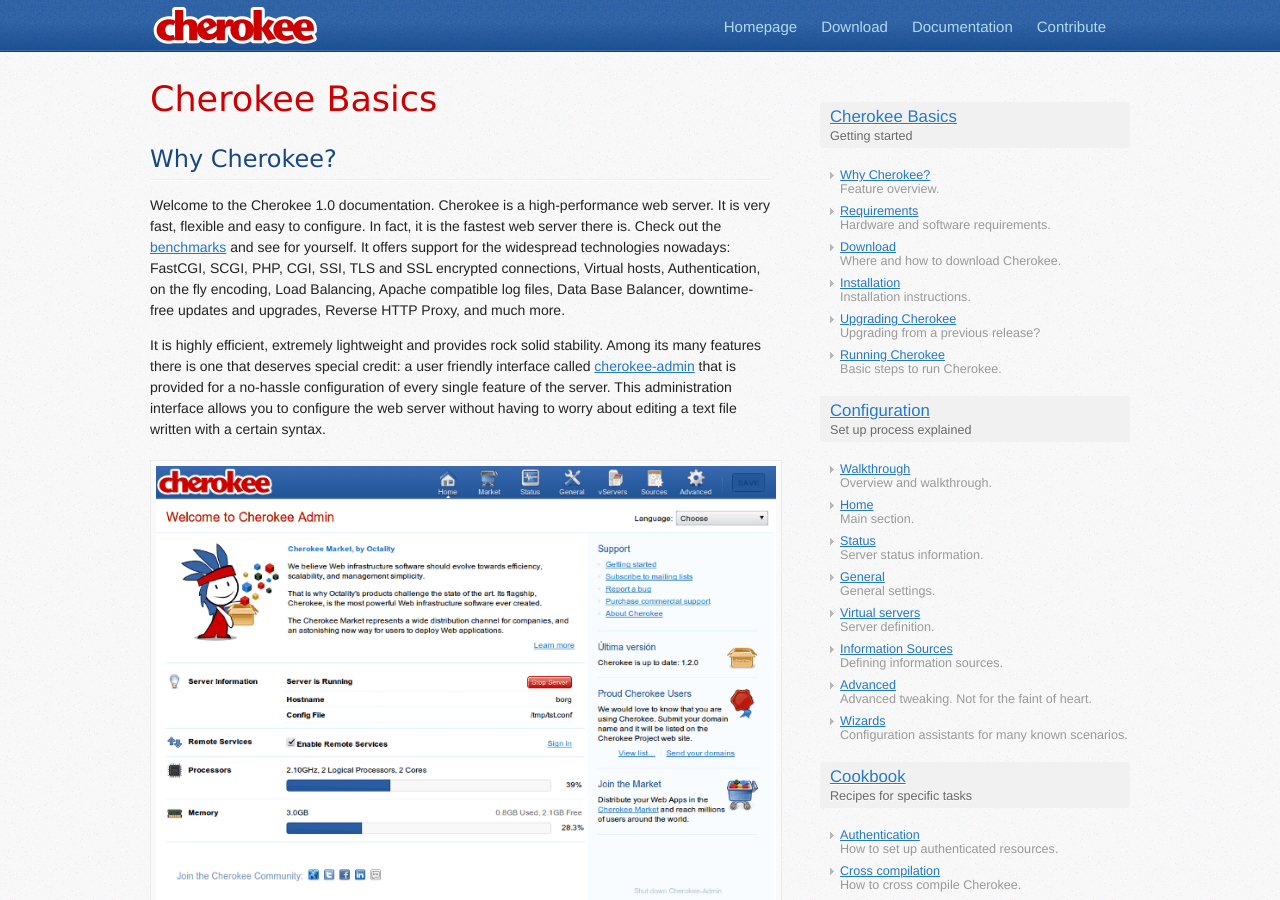
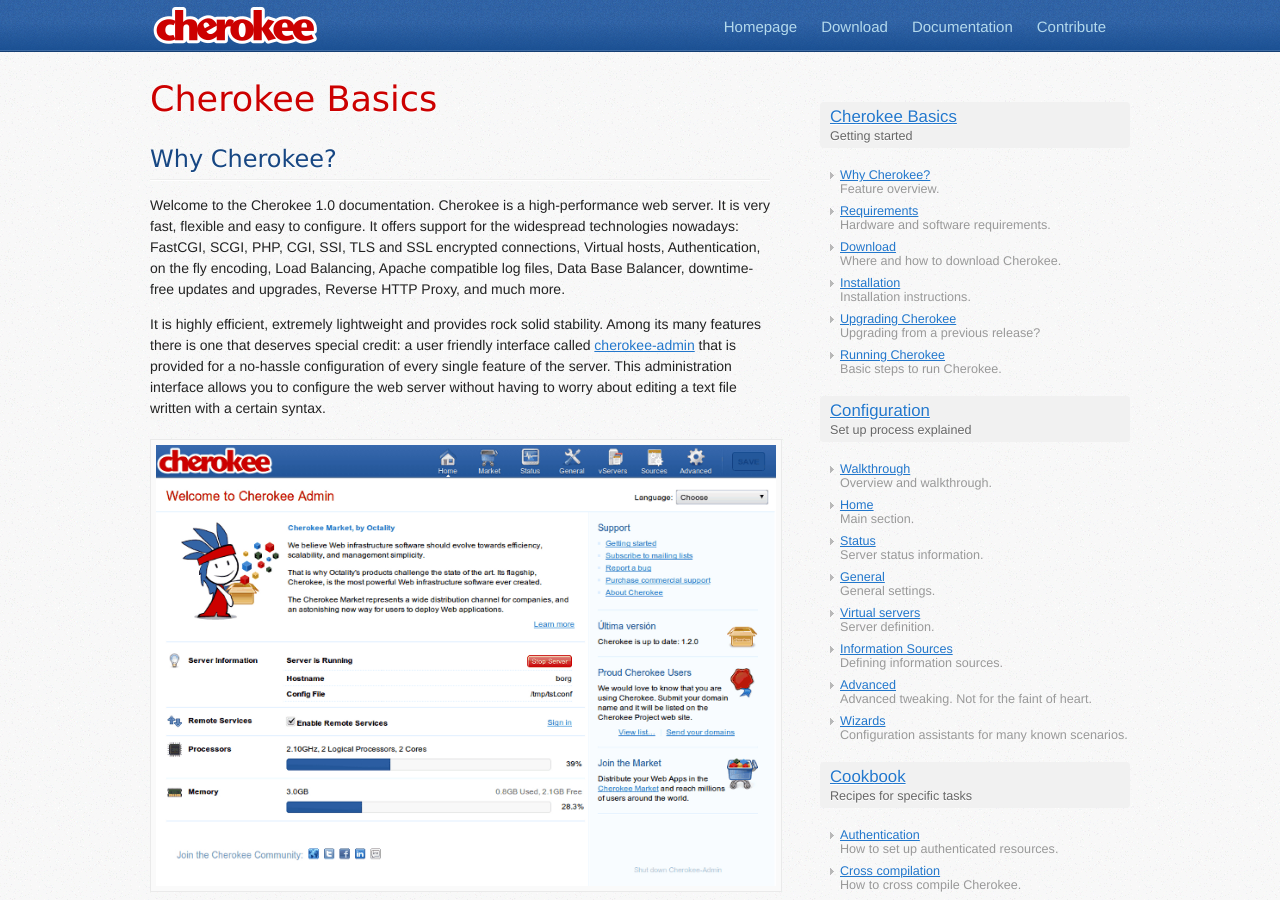
Before and after one commit to cherokee/cherokee.github.com, a Jekyll site: the page built from doc/basics_why_cherokee.html, in a window 1280 px wide and 900 px high. Built offline with Jekyll 4.4.1, drawn with Linux system fonts in a browser that asks for light colours; nearby versions of some CDN libraries.

Commit message:
Remove the benchmark statement until we have a recent benchmark.

```diff
--- a/doc/basics_why_cherokee.html
+++ b/doc/basics_why_cherokee.html
@@ -12,10 +12,7 @@
 		<div class="paragraph">
 			<p>Welcome to the Cherokee 1.0 documentation. Cherokee is a
 				high-performance web server. It is very fast, flexible and easy to
-				configure. In fact, it is the fastest web server there is. Check out
-				the <a href="http://www.cherokee-project.com/benchmarks.html">benchmarks</a>
-				and see for yourself. It offers support for the widespread
-				technologies nowadays:
+				configure. It offers support for the widespread	technologies nowadays:
 				FastCGI, SCGI, PHP, CGI, SSI, TLS and SSL encrypted connections,
 				Virtual hosts, Authentication, on the fly encoding, Load Balancing,
 				Apache compatible log files, Data Base Balancer, downtime-free updates
```
